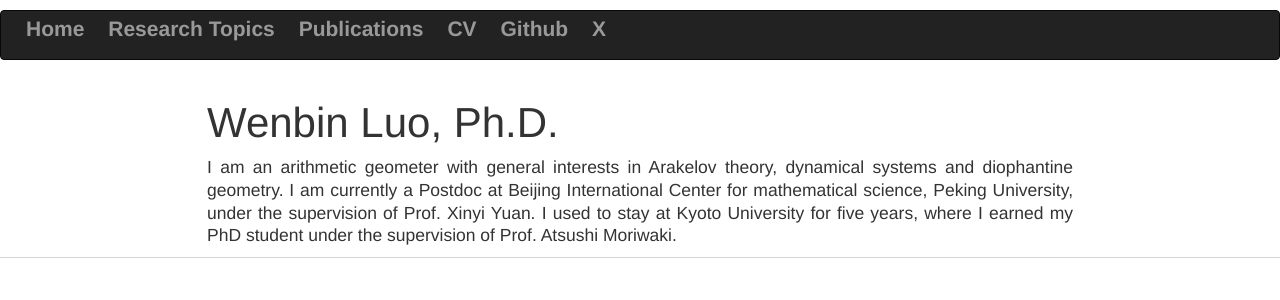
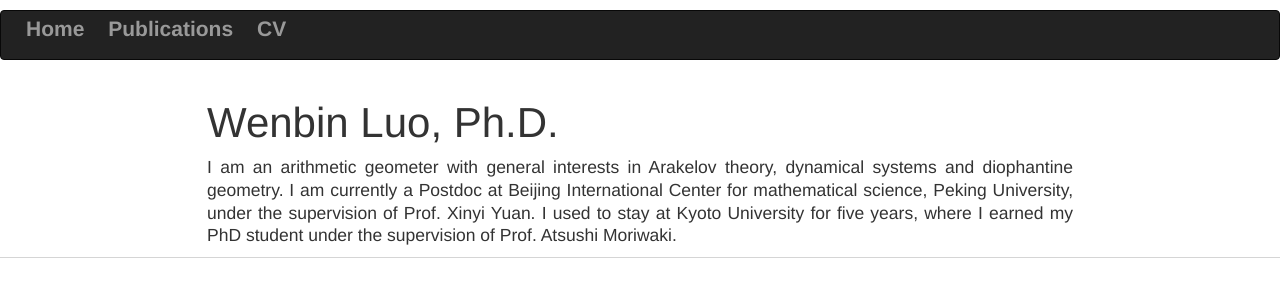
Before and after one commit to WenbinLuomath/smeylan, a Jekyll site: the page built from index.md, in a window 1280 px wide. Shown: the top 300 px of the page. Built offline with Jekyll 4.4.1, drawn with Linux system fonts in a browser that asks for light colours; some of the changed lines change nothing that is shown.

Commit message:
Update default.html

```diff
--- a/_layouts/default.html
+++ b/_layouts/default.html
@@ -12,11 +12,14 @@
 			<nav class="navbar navbar-inverse">
 	    		<ul>
 	        		<li><a href="/">Home</a></li>
-		        	<li><a href="/research">Research Topics</a></li>
+
 		        	<li><a href="/publications">Publications</a></li>
-	        		<li><a href="/resources/smeylan_cv.pdf">CV</a></li>
-	        		<li><a href="https://github.com/smeylan">Github</a></li>
+	        		<li><a href="/resources/wenbin.pdf">CV</a></li>
+	        		<!--
+				<li><a href="/research">Research Topics</a></li>
+				<li><a href="https://github.com/smeylan">Github</a></li>
 	        		<li><a href="https://x.com/StephanMeylan">X</a></li>
+				-->
 	    		</ul>
 			</nav>
 			<div class="container">
```
